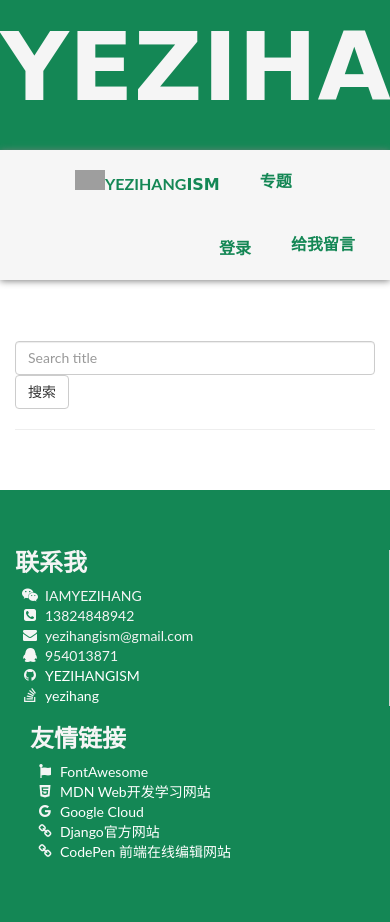
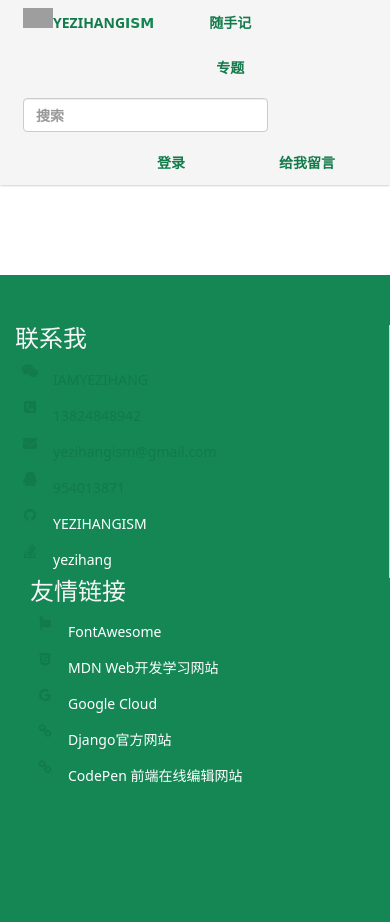
Before and after one commit to YEZIHANGISM/yezihangism, a Django app: page /ismblog/ in a window 390 px wide; the page is wider, and only the part inside the window is pictured. After the commit the page ends 783 px from the top of that part, so only its background shows below. Run offline with Django 3.2, Linux system fonts and the light colour scheme; data that the repository does not hold is empty; some libraries are stand-ins or nearby versions; some web fonts are replaced; grey boxes are pictures that could not be loaded.

Commit message:
前端更新中

```diff
--- a/ismblog/static/css/base.css
+++ b/ismblog/static/css/base.css
@@ -1,12 +1,22 @@
-body {
+* {
     margin: 0;
-    /*padding-top: 90px;*/
-    font-family: 'Lato', sans-serif;
-    color: #3c3c3c;
+    padding: 0;
+    font-family: 'Noto Sans', sans-serif;
+}
+
+h1,h2,h3,h4,h5,h6 {
+    margin-top: 0;
+}
+
+ul {
+    margin: 0;
 }
 
 li {
+    text-decoration: none;
     list-style-type: none;
+    padding: 8px;
+    color: #137a4b;
 }
 
 a {
@@ -14,11 +24,15 @@ a {
     color: #148755;
 }
 
-h1,h2,h3,h4,h5,h6 {
-    margin: 10px 0;
+button {
+    margin: 0;
     padding: 0;
-    font-family: 'Bitter', serif;
-    font-weight: bold;
+    outline: none;
+    /* border: 1px solid transparent; */
+    background-color: #137a4b;
+    color: whitesmoke;
+    border-radius: 25px;
+
 }
 
 p {
@@ -26,68 +40,45 @@ p {
     line-height: 2em;
 }
 
+/* navbar */
 .ismblog-navbar {
-    /*margin-bottom: 30px;*/
+    position: fixed;
+    top: 0;
     width: 100%;
-    background-color: #f6f6f6;
-    font-size: 16px;
-    font-weight: bold;
-    box-shadow: 0 1px 7px gray;
+    margin: 0;
+    padding: 0;
+    background-color: whitesmoke;
+    font-weight: 600;
+    box-shadow: 0 0.4px 3px gray;
     z-index: 997;
+    border-radius: 0;
 }
 
-.ismblog-ul-left {
-    margin: 0;
+.ismblog-navbar button {
+    border: 1px solid transparent;
+    background-color: whitesmoke;
+    color: #137a4b;
+    width: 120px;
+    height: 29px;
 }
 
 .ismblog-ul-left li {
-    list-style-type: none;
-    text-decoration: none;
     float: left;
-    padding: 20px;
-    position: relative;
-}
-
-.ismblog-ul-right {
-    margin: 0;
 }
 
 .ismblog-ul-right li {
-    list-style-type: none;
-    text-decoration: none;
     float: right;
-    padding: 20px;
-    position: relative;
 }
 
-#ismblog_footer_div a{
-    color: white;
+.ismblog-navbar a :hover {
+    background-color: #137a4b;
+    color: whitesmoke;
 }
 
-#ismblog_footer_div a:hover{
-    color: lightgrey;
-}
 
-a:hover {
-    color: #137a4b;
-    /*text-decoration: none;*/
-}
 
 .ismblog-content {
-    margin: 40px 0;
-}
-
-.ismblog-header {
-    background-color: #148755;
-    height: 150px;
-    text-align: center;
-}
-
-.ismblog-header span {
-    font-size: 95px;
-    color: whitesmoke;
-	font-family: 'Shadows Into Light', cursive;
-    font-weight: bold;
+    margin-top: 70px;
 }
 
 #btn-color-inherit {
@@ -107,4 +98,15 @@ footer {
     background-color: #148755;
     color: whitesmoke;
     padding: 50px 0;
+    width: 100%;
+    position: absolute;
+    bottom: 0;
 }
+
+#ismblog_footer_div a{
+    color: white;
+}
+
+#ismblog_footer_div a:hover{
+    color: lightgrey;
+}
--- a/ismblog/templates/base.html
+++ b/ismblog/templates/base.html
@@ -10,8 +10,8 @@
     <link rel="stylesheet" href="https://cdn.bootcss.com/bootstrap/3.3.7/css/bootstrap.min.css">
     <link rel="stylesheet" href="{% static 'css/font-awesome.min.css' %}">
     <link rel="shortcut icon" href="{% static 'images/logo_head.svg' %}">
-    <link href='http://fonts.font.im/css?family=Lato|Shadows+Into+Light' rel='stylesheet' type='text/css'>
-    <link href="https://fonts.font.im/css?family=Bitter" rel="stylesheet">
+    <link href='http://fonts.font.im/css?family=Shadows+Into+Light' rel='stylesheet' type='text/css'>
+    <link href="https://fonts.font.im/css?family=Noto+Sans" rel="stylesheet">
 {#    <link rel="stylesheet" href="{% static 'ckeditor/ckeditor/default.css' %}">#}
     <link rel="stylesheet" href="{% static 'css/base.css' %}">
 
@@ -21,53 +21,34 @@
     {% block extrahead %}{% endblock %}
 
     <script>
-        $(function () {
-            $(window).scroll(function (event) {
-                var $height = $(document).scrollTop();
-                if ($height > 150) {
-                    $(".ismblog-navbar").css({
-                        position: "fixed",
-                        top: 0,
-                    });
-                    $(".header-hole").show();
-                }
-                else {
-                    $(".ismblog-navbar").css({
-                        position: "static",
-                    });
-                    $(".header-hole").hide();
-                }
-            })
 
-        })
     </script>
 
 </head>
 <body>
-    <div class="ismblog-header">
-        <span>YEZIHANGISM</span>
-    </div>
-    <div class="header-hole" style="display: none; height: 80px;" ></div>
-
     <div class="ismblog-navbar" role="navigation">
         <div class="container">
             <nav>
                 <ul class="ismblog-ul-left">
-                    <li><a href="{% url 'blogs' %}"><embed src="{% static 'images/logo.svg' %}" style="width:30px;height:20px;color:inherit;" />YEZIHANG<span style="font-family: 'Shadows Into Light', cursive;color:#148755;">ISM</span></a></li>
+                    <li><label><embed src="{% static 'images/logo.svg' %}" style="width:30px;height:20px;color:inherit;" />YEZIHANG<span style="font-family: 'Shadows Into Light', cursive;color:#148755;">ISM</span></label></li>
+                    <li><a href=""><button>随手记</button></a></li>
                     {% if user.is_staff %}
-{#                        <li><a href="{% url 'index' %}">管理</a></li>#}
-                        <li><a href="{% url 'messages' %}">留言列表</a></li>
+                        <li><a href="{% url 'messages' %}"><button>留言列表</button></a></li>
                     {% endif %}
-                    <li><a href="{% url 'topic' %}">专题</a></li>
+                    <li><a href="{% url 'topic' %}"><button>专题</button></a></li>
+                    <li>
+                        <input type="search" class="form-control" placeholder="搜索">
+                        <!-- <button type="submit" class="btn btn-default" id="search">搜索</button> -->
+                    </li>
                 </ul>
                 <ul class="ismblog-ul-right">
                     {% if user.is_authenticated %}
-                        <li><a href="{% url 'blog-create' %}">写博客</a></li>
-                        <li><a href="{% url 'user-detail' user.id %}">{{ user.get_username }}</a></li>
-                        <li><a href="{% url 'logout' %}?next=/">注销</a></li>
+                        <li><a href="{% url 'blog-create' %}"><button>写博客</button></a></li>
+                        <li><a href="{% url 'user-detail' user.id %}"><button>{{ user.get_username }}</button></a></li>
+                        <li><a href="{% url 'logout' %}?next=/"><button>注销</button></a></li>
                     {% else %}
-                        <li><a href="{% url 'leavemsg' %}">给我留言</a></li>
-                        <li><a href="{% url 'login' %}?next={% if request.path == '/accounts/login/' %}/{% else %}{{request.path}}{% endif %}">登录</a></li>
+                        <li><a href="{% url 'leavemsg' %}"><button>给我留言</button></a></li>
+                        <li><a href="{% url 'login' %}?next={% if request.path == '/accounts/login/' %}/{% else %}{{request.path}}{% endif %}"><button>登录</button></a></li>
                     {% endif %}
                 </ul>
             </nav>
@@ -77,11 +58,11 @@
     <div class="ismblog-content">
         <div class="container">
           <div class="row">
-              <div class="col-md-8">
+              <div class="col-md-9">
                   {% block content %}{% endblock %}
                   {% block pagination %}{% endblock %}
               </div>
-              <div class="col-md-4">
+              <div class="col-md-3">
                 <div class="sidebar-nav">
                   {% block sidebar %}{% endblock %}
                 </div>
--- a/ismblog/templates/ismblog/blog_list.html
+++ b/ismblog/templates/ismblog/blog_list.html
@@ -13,8 +13,8 @@
     {% else %}
         {% for blog in blog_list %}
             <div class="blog-list">
-                <h2><a style="width: 90%;" href="{% url 'blog-detail' blog.id %}">{{ blog.title }}</a></h2>
-                <p><a href="{% url 'topic' %}"><button type="submit" class="label" style="border-radius: 290486px; font-weight: normal; background-color: #148755;">{{ blog.topic }}</button></a></p>
+                <h3><a style="width: 90%;" href="{% url 'blog-detail' blog.id %}">{{ blog.title }}</a></h3>
+                <!-- <p><a href="{% url 'topic' %}"><button type="submit" class="label" style="border-radius: 290486px; font-weight: normal; background-color: #148755;">{{ blog.topic }}</button></a></p> -->
                 <p>{{ blog.content|safe|striptags|truncatechars:100 }}...</p>
                 <label><i class="fa fa-tags"></i>：{{ blog.display_tag }}</label>
                 <p style="color: gray;">{{ blog.publish_date }}&nbsp;&nbsp;&nbsp;阅读量：{{ blog.pageviews }}</p>
@@ -25,14 +25,14 @@
 {% endblock %}
 
 {% block sidebar %}
-    <div class="blog_search" style="margin-top: 20px;">
+    <!-- <div class="blog_search" style="margin-top: 20px;">
         <form class="form-inline" role="search" action="{% url 'search' %}" method="get">
             {% csrf_token %}
             <input type="search" class="form-control" placeholder="Search title" name="search">
             <button type="submit" class="btn btn-default" id="search">搜索</button>
         </form>
     </div>
-    <hr />
+    <hr /> -->
     <div class="blog-tags">
         {% for tag in tags %}
             <a href="{% url 'filter' tag.id %}"><button type="submit" class="label" style="border-radius: 290486px; font-weight: normal; background-color: #148755;">{{ tag }}</button></a>
```
